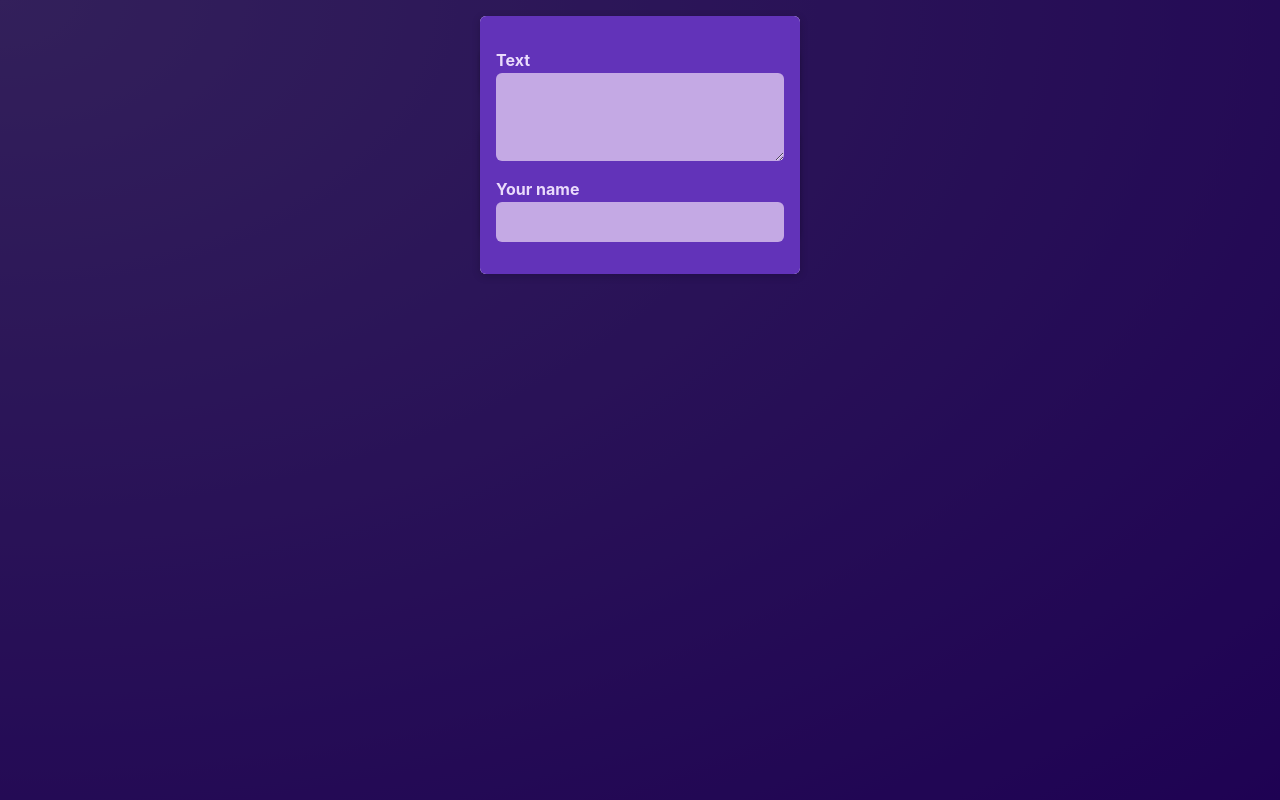
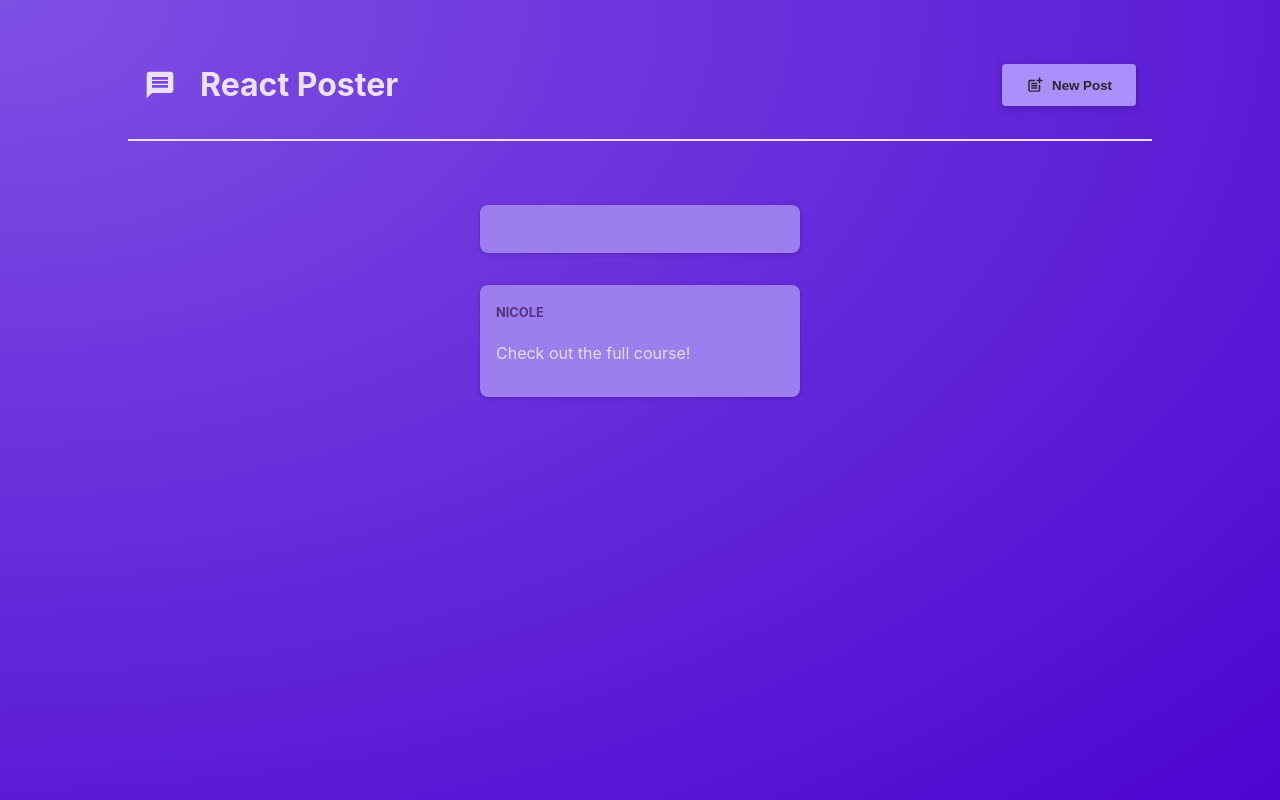
Before and after one commit to dereksutton/vite-blogger, a React (Vite) app: page / in a window 1280 px wide. Built offline with nearby package versions, Linux system fonts and the light colour scheme.

Commit message:
added MainHeader component, improved NewPost behavior and added state management

```diff
--- a/package.json
+++ b/package.json
@@ -10,7 +10,8 @@
   },
   "dependencies": {
     "react": "^18.2.0",
-    "react-dom": "^18.2.0"
+    "react-dom": "^18.2.0",
+    "react-icons": "^5.0.1"
   },
   "devDependencies": {
     "@types/react": "^18.0.17",
--- a/src/App.jsx
+++ b/src/App.jsx
@@ -1,10 +1,29 @@
+import { useState } from 'react';
+
 import PostsList from './components/PostsList';
+import MainHeader from './components/MainHeader';
 
 const App = () => {
+  const [modalIsVisible, setModalIsVisible] = useState(false);
+
+  function showModalHandler() {
+    setModalIsVisible(true);
+  }
+
+  function hideModalHandler() {
+    setModalIsVisible(false);
+  }
+
   return (
-    <main>
-      <PostsList />
-    </main>
+    <>
+      <MainHeader onCreatePost={showModalHandler} />
+      <main>
+        <PostsList
+        isPosting={modalIsVisible}
+        onStopPosting={hideModalHandler}
+        />
+      </main>
+    </>
   );
 }
 
--- /dev/null
+++ b/src/components/MainHeader.jsx
@@ -0,0 +1,22 @@
+import { MdPostAdd, MdMessage } from 'react-icons/md';
+
+import classes from './MainHeader.module.css';
+
+function MainHeader({ onCreatePost }) {
+  return (
+    <header className={classes.header}>
+      <h1 className={classes.logo}>
+        <MdMessage />
+        React Poster
+      </h1>
+      <p>
+        <button className={classes.button} onClick={onCreatePost}>
+          <MdPostAdd size={18} />
+          New Post
+        </button>
+      </p>
+    </header>
+  );
+}
+
+export default MainHeader;
--- /dev/null
+++ b/src/components/MainHeader.module.css
@@ -0,0 +1,36 @@
+.header {
+    /* padding: 2rem 10%; */
+    margin: 2rem 10%;
+    padding: 1rem;
+    text-align: center;
+    display: flex;
+    justify-content: space-between;
+    align-items: center;
+    border-bottom: 2px solid #ece1fa;
+  }
+
+  .logo {
+    font-size: 2rem;
+    display: flex;
+    gap: 1.5rem;
+    align-items: center;
+    color: #ece1fa;
+  }
+
+  .button {
+    display: inline-flex;
+    align-items: center;
+    gap: 0.5rem;
+    padding: 0.75rem 1.5rem;
+    background-color: #a990fb;
+    color: #2a2630;
+    border: none;
+    border-radius: 4px;
+    box-shadow: 0 2px 8px rgba(0, 0, 0, 0.2);
+    cursor: pointer;
+    font-weight: bold;
+  }
+
+  .button:hover {
+    background-color: #8c6cf7;
+  }
--- a/src/components/PostsList.jsx
+++ b/src/components/PostsList.jsx
@@ -5,8 +5,7 @@
 import Modal from './Modal';
 import classes from './PostsList.module.css';
 
-const PostsList = () => {
-  const [modalIsVisible, setModalIsVisible] = useState(true);
+const PostsList = ({isPosting, onStopPosting}) => {
   const [enteredBody, setEnteredBody] = useState('');
   const [enteredAuthor, setEnteredAuthor] = useState('');
 
@@ -18,13 +17,9 @@
     setEnteredAuthor(event.target.value);
   }
 
-  function hideModalHandler() {
-    setModalIsVisible(false);
-  }
-
   return (
     <>
-      {modalIsVisible ? <Modal onClose={hideModalHandler}>
+      {isPosting ? <Modal onClose={onStopPosting}>
         <NewPost
           onBodyChange={bodyChangeHandler}
           onAuthorChange={authorChangeHandler}
```
Also changed, not shown: 1 other file (tests, documents, lock files or other folders).
